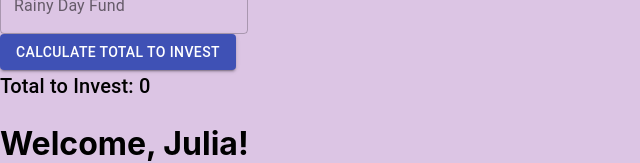
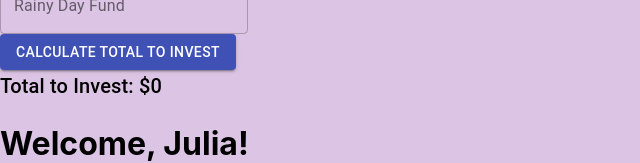
Before and after one commit to amithasound/budget-app, a React (Create React App) app in the folder react-copilot-test/budget-buddy/: page / in a window 1280 px wide. Shown: the part 440-603 px from the top of the page, without its empty margins (0-640 px from the left). Built offline with nearby package versions, Linux system fonts and the light colour scheme.

Commit message:
temporary commit

```diff
--- a/react-copilot-test/budget-buddy/src/App.js
+++ b/react-copilot-test/budget-buddy/src/App.js
@@ -10,6 +10,7 @@ import Plans529 from './Plans529';
 import Profile from './Profile';
 import Build from './Build';
 import BudgetCalculator from './BudgetCalculator';
+import AccountGoals from './AccountGoals';
 
 
 
@@ -17,6 +18,7 @@ import BudgetCalculator from './BudgetCalculator';
 const App = () => {
     return (
         <div>
+            <AccountGoals />
             <BudgetCalculator   />
            <Router>
                  <Routes>
--- a/react-copilot-test/budget-buddy/src/BudgetCalculator.js
+++ b/react-copilot-test/budget-buddy/src/BudgetCalculator.js
@@ -32,7 +32,7 @@ const BudgetCalculator = () => {
             <Button variant="contained" color="primary" onClick={calculateTotalToInvest}>
                 Calculate Total To Invest
             </Button>
-            <Typography variant="h6">Total to Invest: {totalToInvest}</Typography>
+            <Typography variant="h6">Total to Invest: ${totalToInvest}</Typography>
         </div>
     );
 };
```
